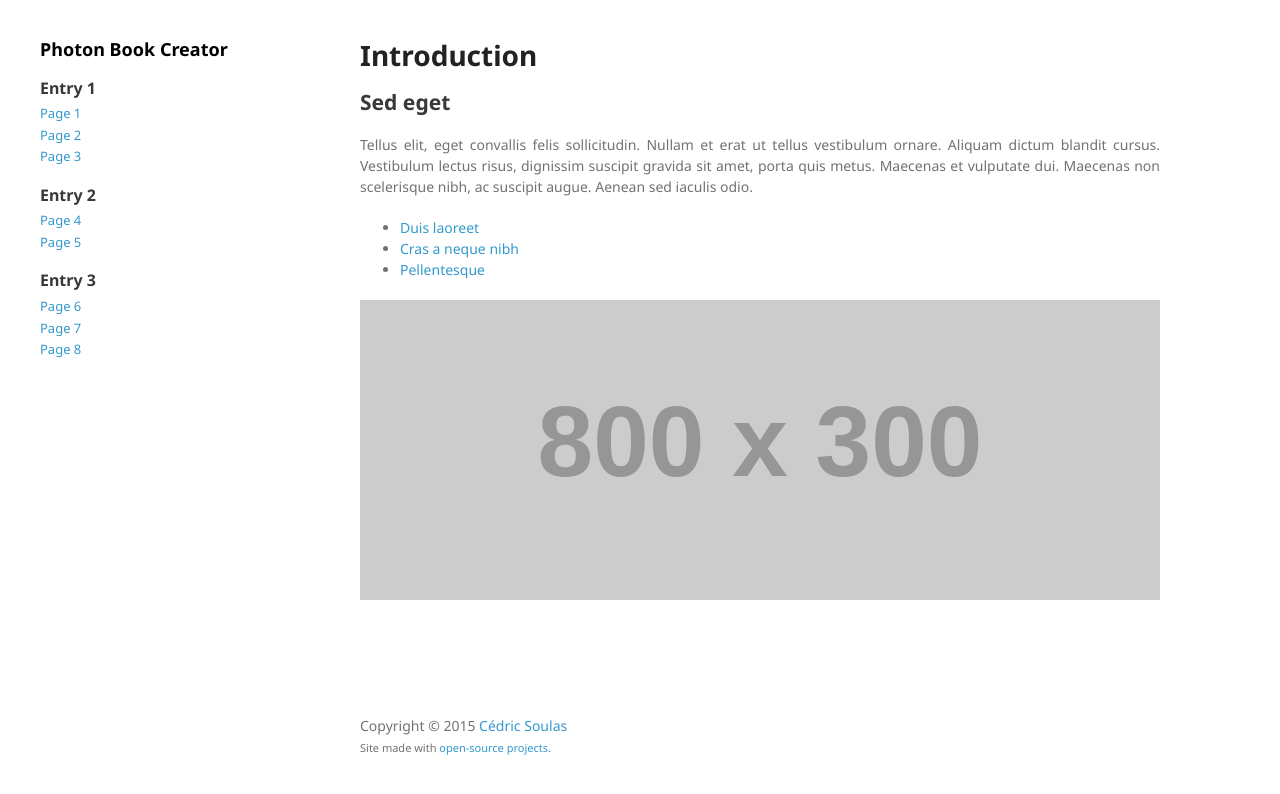
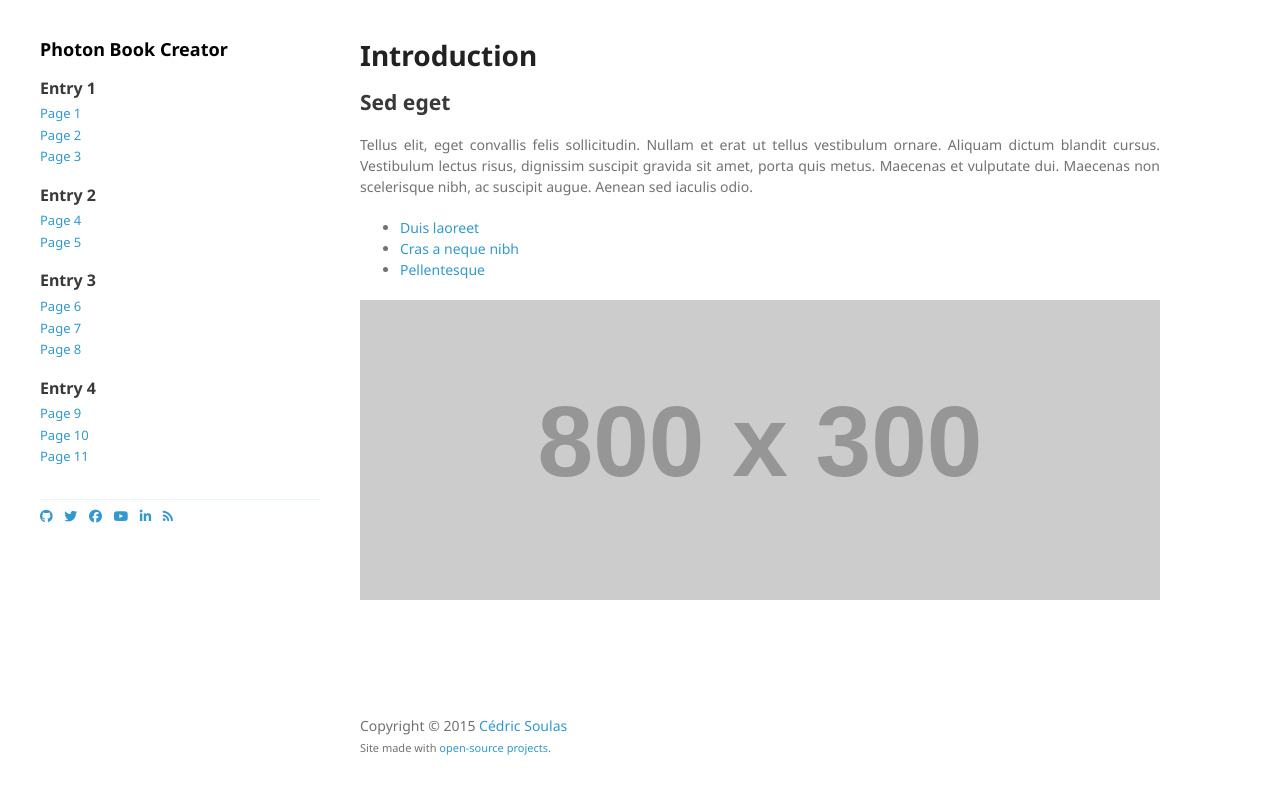
Before and after one commit to cedricss/photon-book-creator, a Jekyll site: the page built from index.md, in a window 1280 px wide. Shown: the top 794 px of the page. Built offline with Jekyll 4.4.1, drawn with Linux system fonts in a browser that asks for light colours; nearby versions of some CDN libraries; library files that are not in the unit come from our copies.

Commit message:
Add support for inlined social links

```diff
--- a/_includes/nav.html
+++ b/_includes/nav.html
@@ -2,7 +2,7 @@
 <hr class="star-light">
 {% for entry in site.data.toc.entries %}
 <h2>{{ entry.title }}</h2>
-<ul>
+<ul class="{{ entry.class }}">
     {% for page in entry.pages %}
     <li>
         <a href="{{ page.url }}">{{ page.title }}</a>
--- a/css/layout.scss
+++ b/css/layout.scss
@@ -26,6 +26,24 @@ nav {
     padding-left: 40px;
     width: 100%;
     display: block;
+    clear: both;
+  }
+
+  h2 {
+    hr {
+      margin-bottom: 0;
+      margin-top: 32px;
+    }
+  }
+
+  ul.inline li {
+    display: inline;
+  }
+
+  .fa {
+    padding: 0 8px 0 8px;
+    margin-left: -8px;
+    margin-bottom: 20px;
   }
 }
 
--- a/css/themes/freelancer/overrides.scss
+++ b/css/themes/freelancer/overrides.scss
@@ -16,6 +16,15 @@ nav {
   h2 {
     margin: 25px 0 2px 0;
     font-size: 16px;
+    hr {
+      margin-top: 32px;
+      border-color: #576675;
+      color: #576675;
+      border-top: solid 2px;
+      max-width: 250px;
+      margin-right: 35px;
+      margin-bottom: 10px;
+    }
   }
 
   a, a:hover, a:focus, a:active, a.active {
@@ -24,11 +33,22 @@ nav {
   }
 
   a {
-      color: #18bc9c;
-      text-decoration: none;
+    color: #18bc9c;
+    text-decoration: none;
   }
 
   ul {
+    list-style: none;
+
+    .fa {
+      font-size: 15px;
+      color: #7E8FA0;
+    }
+
+    li {
+      margin-left: 0;
+      padding-left: 0;
+    }
     a {
       font-size: 16px;
     }
--- a/css/themes/minimal/overrides.scss
+++ b/css/themes/minimal/overrides.scss
@@ -2,6 +2,9 @@
 ---
 
 nav {
+  hr {
+    display: none;
+  }
 
   h1 {
     margin-top: 40px;
@@ -14,10 +17,11 @@ nav {
   h2 {
     font-size: 16px;
     margin-bottom: 5px;
-  }
-
-  hr {
-    display: none;
+    hr {
+      display: block;
+      color: #EBF4F9;
+      background-color: #EBF4F9;
+    }
   }
 
   ul {
```
Also changed, not shown: _data/toc.yml (+34 -0 lines).
